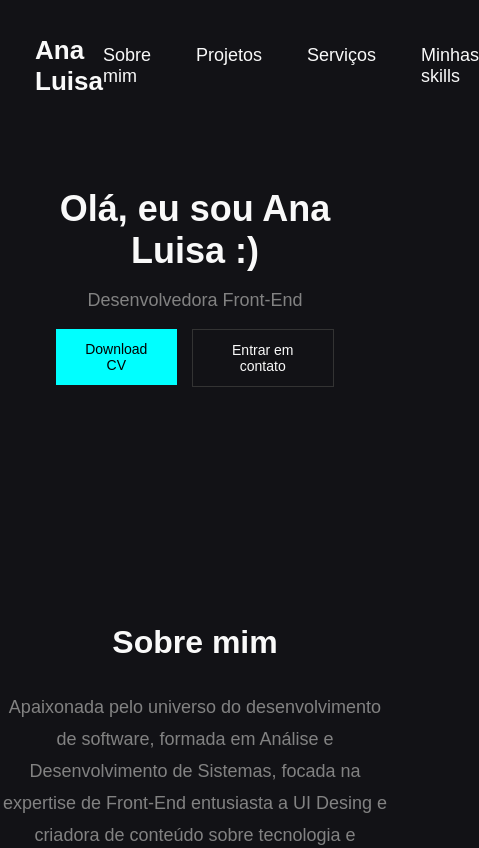
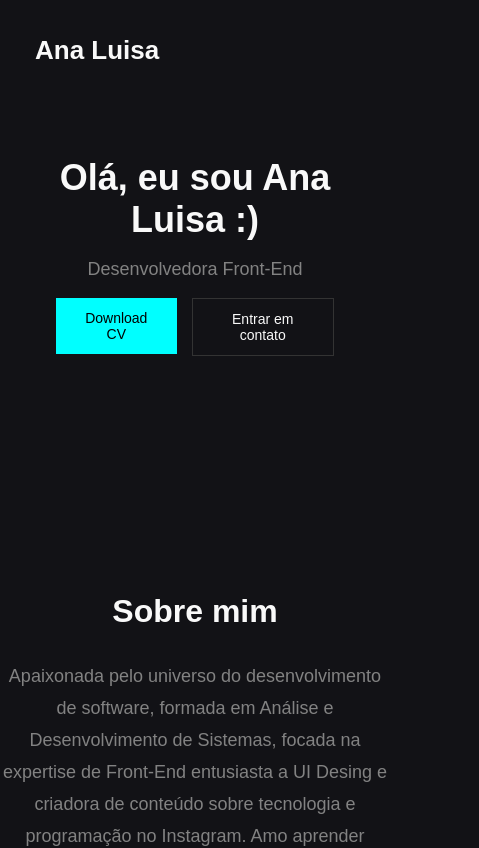
Before and after one commit to analuisadev/Portfolio, a React (Vite) app: page / in a window 390 px wide. Shown: the top 848 px of the page, 479 px wide, since content can reach past the window. Built offline with nearby package versions, Linux system fonts and the light colour scheme.

Commit message:
feat: adjusted media queries

```diff
--- a/src/GlobalStyles.tsx
+++ b/src/GlobalStyles.tsx
@@ -46,6 +46,7 @@ body {
     background: var(--Bg-Body);
     height: 100vh;
     max-width: 100vw;
+    align-items: center;
 }
 
 a{
--- a/src/assets/components/about/styles.tsx
+++ b/src/assets/components/about/styles.tsx
@@ -21,6 +21,12 @@ export const AboutMe = styled.div`
             width: fit-content;
         }
     }
+
+    @media screen and (max-width: 360px) {
+        p {
+            width: 80%;
+        }
+    }
 `
 
 export const Social = styled.div`
@@ -34,6 +40,10 @@ export const Social = styled.div`
         grid-template-rows: max-content;
         grid-template-columns: 1fr 1fr 1fr;
         gap: .8rem;
+    }
+
+    @media screen and (max-width: 360px){
+        grid-template-columns: 1fr;
     }
 `
 
--- a/src/assets/components/header/Header.tsx
+++ b/src/assets/components/header/Header.tsx
@@ -1,4 +1,4 @@
-import { Menu } from "./styles"
+import { Menu, MenuHamburguer } from "./styles"
 
 export function Header() {
     return (
@@ -6,6 +6,10 @@ export function Header() {
             <Menu>
                 <span>Ana Luisa</span>
                 <nav>
+                    <MenuHamburguer>
+
+                    </MenuHamburguer>
+
                     <ul>
                         <li><a href="#about">Sobre mim</a></li>
                         <li><a href="#projects">Projetos</a></li>
--- a/src/assets/components/header/styles.tsx
+++ b/src/assets/components/header/styles.tsx
@@ -22,7 +22,11 @@ export const Menu = styled.header`
         color: var(--Primary-Text-Color);
     }
 
-    // @media screen and (max-width: 720px){
+    @media screen and (max-width: 560px) {
+        nav ul {
+            display: none;
+        }
+    }
+`
 
-    // }
-`
+export const MenuHamburguer = styled.div``
--- a/src/assets/components/projects/styles.tsx
+++ b/src/assets/components/projects/styles.tsx
@@ -14,14 +14,13 @@ export const ContainerProjects = styled.div`
 
 export const ProjectsBox = styled.div`
     display: grid;
-    grid-template-rows: 1fr 1fr 1fr;
+    grid-template-rows: max-content;
     grid-template-columns: 1fr 1fr 1fr;
     gap: 4.5rem;
+    margin-bottom: 18.1rem;
 
     @media screen and (max-width: 1170px) {
-        grid-template-rows: max-content;
         grid-template-columns: 1fr 1fr;
-        margin-bottom: 18.1rem;
     }
 
     @media screen and (max-width: 720px) {
--- a/src/assets/components/skills/styles.tsx
+++ b/src/assets/components/skills/styles.tsx
@@ -25,6 +25,10 @@ export const ListOfSkills = styled.div`
     @media screen and (max-width: 720px){
         grid-template-columns: 1fr 1fr 1fr;
     }
+
+    @media screen and (max-width: 560px) {
+        grid-template-columns: 1fr 1fr;
+    }
 `
 
 export const Skill = styled.div`
```
